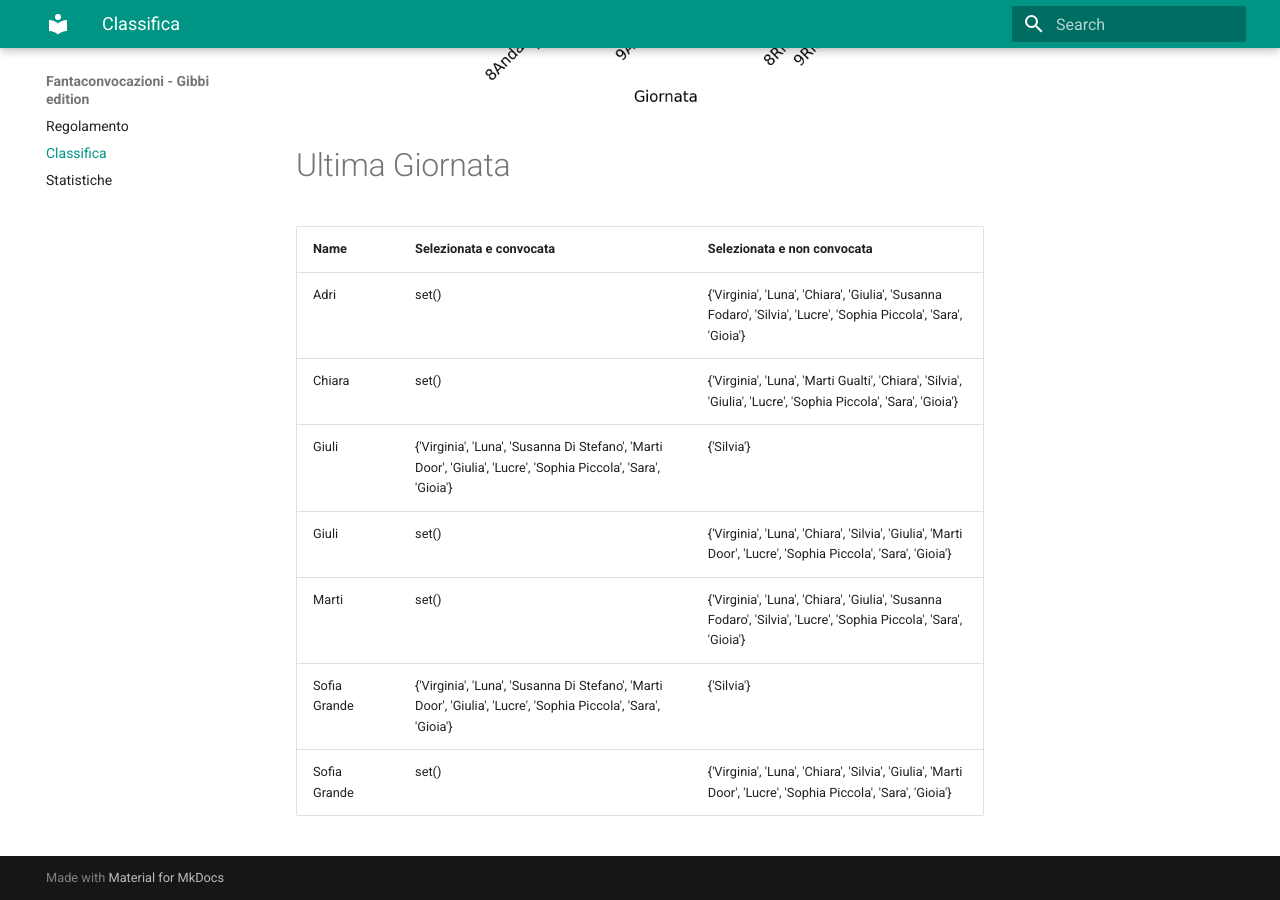
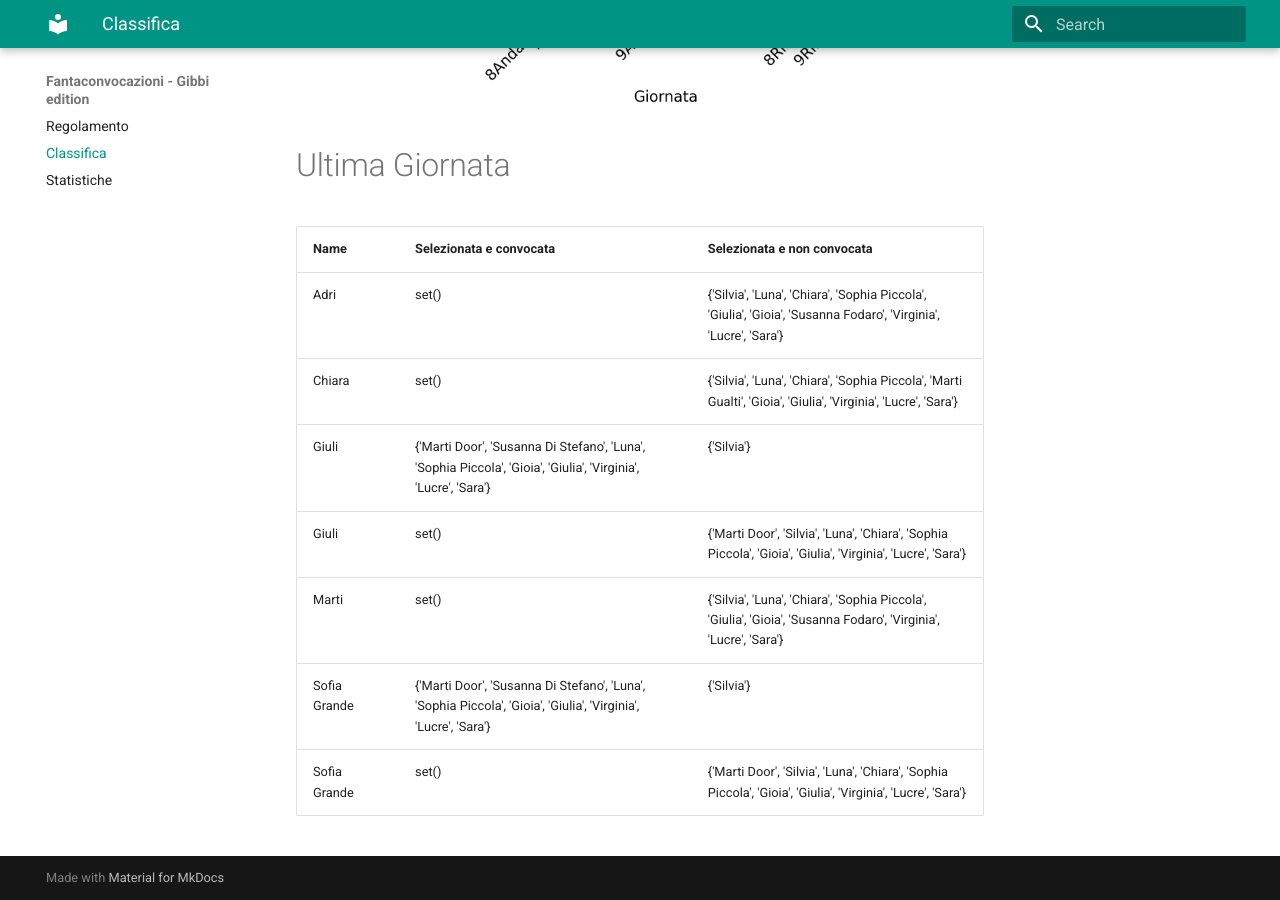
Before and after one commit to martinig94/fantagibbi, an MkDocs documentation site: the page built from docs/Classifica.md, in a window 1280 px wide and 900 px high, scrolled down 1003 px. Built offline with MkDocs 1.6.1 and Material for MkDocs 9.7.7, drawn with Linux system fonts in a browser that asks for light colours.

Commit message:
Auto-update from main.py

```diff
--- a/docs/Classifica.md
+++ b/docs/Classifica.md
@@ -18,11 +18,11 @@
 <!-- START_TABLE CORRECT -->
 | Name         | Selezionata e convocata                                                                                        | Selezionata e non convocata                                                                                      |
 |:-------------|:---------------------------------------------------------------------------------------------------------------|:-----------------------------------------------------------------------------------------------------------------|
-| Adri         | set()                                                                                                          | {'Virginia', 'Luna', 'Chiara', 'Giulia', 'Susanna Fodaro', 'Silvia', 'Lucre', 'Sophia Piccola', 'Sara', 'Gioia'} |
-| Chiara       | set()                                                                                                          | {'Virginia', 'Luna', 'Marti Gualti', 'Chiara', 'Silvia', 'Giulia', 'Lucre', 'Sophia Piccola', 'Sara', 'Gioia'}   |
-| Giuli        | {'Virginia', 'Luna', 'Susanna Di Stefano', 'Marti Door', 'Giulia', 'Lucre', 'Sophia Piccola', 'Sara', 'Gioia'} | {'Silvia'}                                                                                                       |
-| Giuli        | set()                                                                                                          | {'Virginia', 'Luna', 'Chiara', 'Silvia', 'Giulia', 'Marti Door', 'Lucre', 'Sophia Piccola', 'Sara', 'Gioia'}     |
-| Marti        | set()                                                                                                          | {'Virginia', 'Luna', 'Chiara', 'Giulia', 'Susanna Fodaro', 'Silvia', 'Lucre', 'Sophia Piccola', 'Sara', 'Gioia'} |
-| Sofia Grande | {'Virginia', 'Luna', 'Susanna Di Stefano', 'Marti Door', 'Giulia', 'Lucre', 'Sophia Piccola', 'Sara', 'Gioia'} | {'Silvia'}                                                                                                       |
-| Sofia Grande | set()                                                                                                          | {'Virginia', 'Luna', 'Chiara', 'Silvia', 'Giulia', 'Marti Door', 'Lucre', 'Sophia Piccola', 'Sara', 'Gioia'}     |
+| Adri         | set()                                                                                                          | {'Silvia', 'Luna', 'Chiara', 'Sophia Piccola', 'Giulia', 'Gioia', 'Susanna Fodaro', 'Virginia', 'Lucre', 'Sara'} |
+| Chiara       | set()                                                                                                          | {'Silvia', 'Luna', 'Chiara', 'Sophia Piccola', 'Marti Gualti', 'Gioia', 'Giulia', 'Virginia', 'Lucre', 'Sara'}   |
+| Giuli        | {'Marti Door', 'Susanna Di Stefano', 'Luna', 'Sophia Piccola', 'Gioia', 'Giulia', 'Virginia', 'Lucre', 'Sara'} | {'Silvia'}                                                                                                       |
+| Giuli        | set()                                                                                                          | {'Marti Door', 'Silvia', 'Luna', 'Chiara', 'Sophia Piccola', 'Gioia', 'Giulia', 'Virginia', 'Lucre', 'Sara'}     |
+| Marti        | set()                                                                                                          | {'Silvia', 'Luna', 'Chiara', 'Sophia Piccola', 'Giulia', 'Gioia', 'Susanna Fodaro', 'Virginia', 'Lucre', 'Sara'} |
+| Sofia Grande | {'Marti Door', 'Susanna Di Stefano', 'Luna', 'Sophia Piccola', 'Gioia', 'Giulia', 'Virginia', 'Lucre', 'Sara'} | {'Silvia'}                                                                                                       |
+| Sofia Grande | set()                                                                                                          | {'Marti Door', 'Silvia', 'Luna', 'Chiara', 'Sophia Piccola', 'Gioia', 'Giulia', 'Virginia', 'Lucre', 'Sara'}     |
 <!-- END_TABLE CORRECT -->
```
